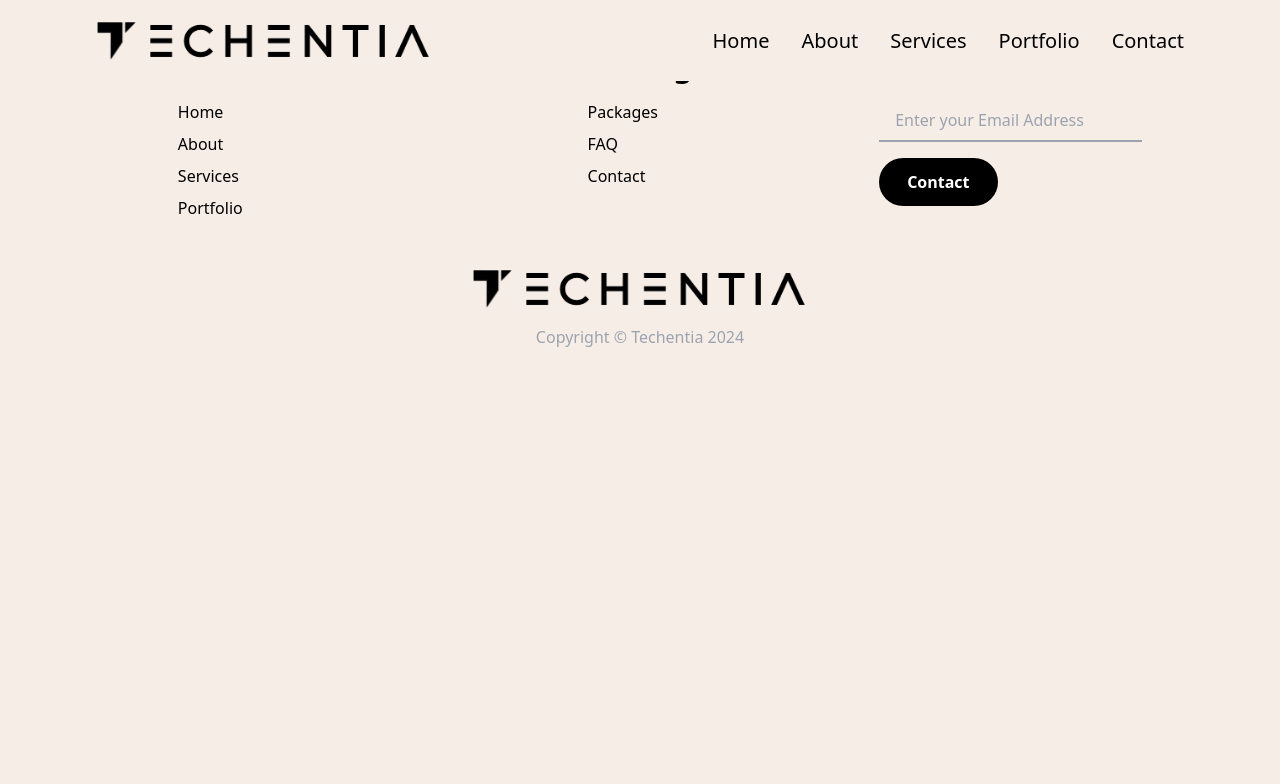
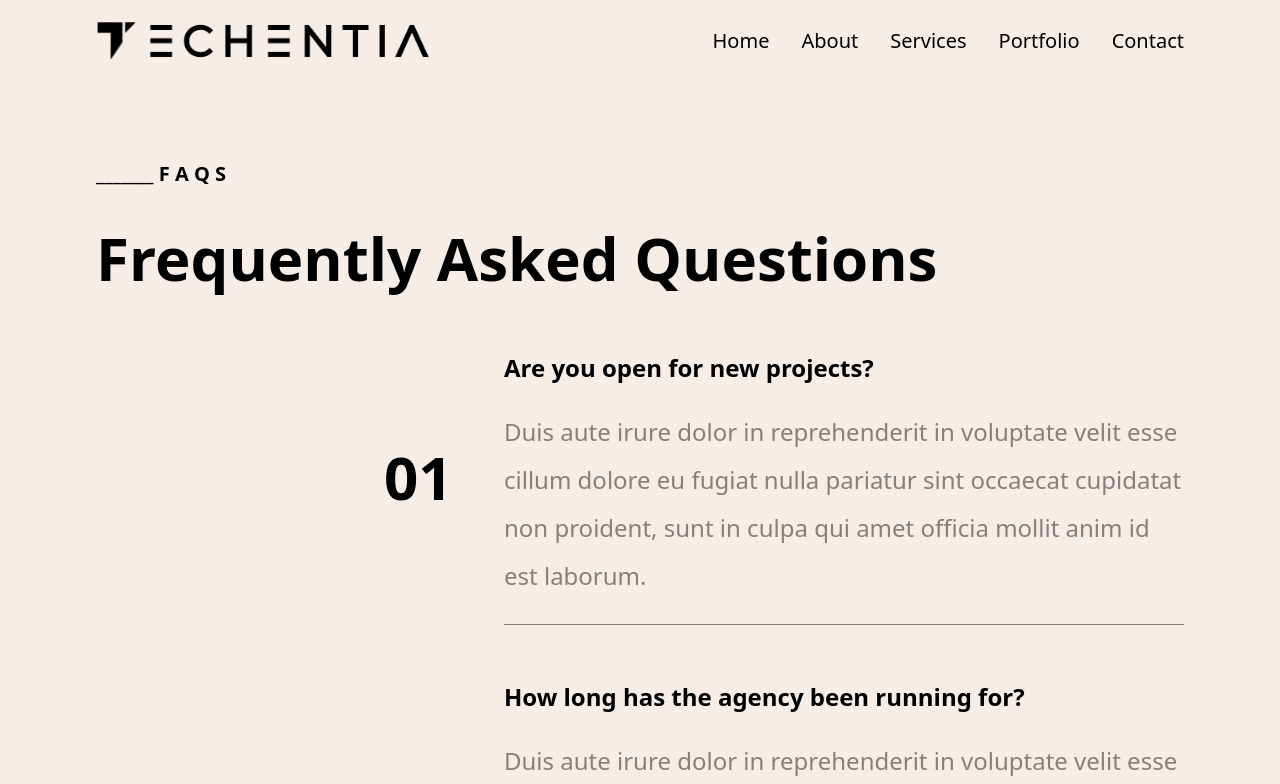
Before and after one commit to taneja-garvit/Techentia, a React (Vite) app: page /faq in a window 1280 px wide. Shown: the top 784 px of the page. Built offline with nearby package versions, Linux system fonts and the light colour scheme.

Commit message:
Feedback6

```diff
--- a/src/App.jsx
+++ b/src/App.jsx
@@ -4,7 +4,7 @@ import viteLogo from '/vite.svg'
 import './App.css'
 import { ImOffice } from 'react-icons/im'
 import { BrowserRouter as Router, Routes, Route } from 'react-router-dom';
-import { About, ContactUs, Home, Portfolio, Services } from './Pages'
+import { About, ContactUs, FAQ, Home, Portfolio, Services } from './Pages'
 import { Footer, Navbar } from './components'
 
 function App() {
@@ -21,6 +21,7 @@ function App() {
           <Route path="/services" element={<Services />} />
           <Route path="/about" element={<About />} />
           <Route path="/contact" element={<ContactUs />} />
+          <Route path="/faq" element={<FAQ />} />
         </Routes>
         <Footer />
       </Router>
--- /dev/null
+++ b/src/Pages/FAQ.jsx
@@ -0,0 +1,21 @@
+import React from 'react'
+import { FAQCard } from '../components'
+
+function FAQ() {
+  return (
+    <div className="pt-[7rem] md:pt-[10rem] pb-[5rem] w-[85%] mx-auto">
+      <div className='flex flex-col gap-10'>
+        <h3 className='font-bold text-xl'>_______ F A Q S</h3>
+        <h1 className='text-3xl sm:text-6xl font-bold'>Frequently Asked Questions</h1>
+        <div className='flex flex-col gap-16 sm:gap-8 w-full justify-end items-end'>
+          <FAQCard id="01" ques="Are you open for new projects?" sol="Duis aute irure dolor in reprehenderit in voluptate velit esse cillum dolore eu fugiat nulla pariatur sint occaecat cupidatat non proident, sunt in culpa qui amet officia mollit anim id est laborum." />
+          <FAQCard id="02" ques="How long has the agency been running for?" sol="Duis aute irure dolor in reprehenderit in voluptate velit esse cillum dolore eu fugiat nulla pariatur sint occaecat cupidatat non proident, sunt in culpa qui amet officia mollit anim id est laborum." />
+          <FAQCard id="03" ques="Do you currently have careers openings?" sol="Duis aute irure dolor in reprehenderit in voluptate velit esse cillum dolore eu fugiat nulla pariatur sint occaecat cupidatat non proident, sunt in culpa qui amet officia mollit anim id est laborum." />
+          <FAQCard id="04" ques="Do you offer discounts for nonprofit companies?" sol="Duis aute irure dolor in reprehenderit in voluptate velit esse cillum dolore eu fugiat nulla pariatur sint occaecat cupidatat non proident, sunt in culpa qui amet officia mollit anim id est laborum." />
+        </div>
+      </div>
+    </div>
+  )
+}
+
+export default FAQ
--- a/src/Pages/Portfolio.jsx
+++ b/src/Pages/Portfolio.jsx
@@ -1,8 +1,5 @@
 import React from 'react'
-import PortfolioCard from '../components/Portfoliocard'
-import { Link } from 'react-router-dom'
-import { FontAwesomeIcon } from '@fortawesome/react-fontawesome'
-import { faArrowRight } from '@fortawesome/free-solid-svg-icons'
+import PortfolioCard from '../components/cards/Portfoliocard'
 
 function Portfolio({ src, title, desc }) {
   return (
--- a/src/Pages/index.js
+++ b/src/Pages/index.js
@@ -1,5 +1,6 @@
 import About from "./About";
 import ContactUs from "./ContactUs";
+import FAQ from "./FAQ";
 import Home from "./Home";
 import Portfolio from "./Portfolio";
 import Services from "./Services";
@@ -10,4 +11,5 @@ export {
     Home,
     Portfolio,
     Services,
+    FAQ,
 }
--- /dev/null
+++ b/src/components/cards/FAQCard.jsx
@@ -0,0 +1,15 @@
+import React from 'react'
+
+function FAQCard({ id, ques, sol }) {
+  return (
+    <div className='flex flex-col md:flex-row items-center justify-between w-full lg:w-[50rem] 3xl:w-[60vw]'>
+      <p className='text-6xl font-semibold md:w-[15%]'>{id}</p>
+      <div className="flex flex-col gap-6 md:w-[85%] border-b border-b-[#877E7E] py-6">
+        <p className="text-2xl font-semibold">{ques}</p>
+        <p className="text-2xl text-[#877E7E] leading-relaxed sm:leading-loose">{sol}</p>
+      </div>
+    </div>
+  )
+}
+
+export default FAQCard
--- a/src/components/footer/Footer.jsx
+++ b/src/components/footer/Footer.jsx
@@ -35,10 +35,10 @@ function Footer({ path = "/" }) {
           <div className="flex flex-col ">
             <h3 className="text-2xl sm:text-3xl font-semibold mb-4">Useful Links</h3>
             <ul className="space-y-2">
-              <li><Link to="/" className="">Home</Link></li>
-              <li><Link to="/about" className="">About</Link></li>
-              <li><Link to="/services" className="">Services</Link></li>
-              <li><Link to="/portfolio" className="">Portfolio</Link></li>
+              <li><Link to="/" className="" onClick={() => window.scrollTo({ top: 0, left: 0, behavior: 'smooth' })}>Home</Link></li>
+              <li><Link to="/about" className="" onClick={() => window.scrollTo({ top: 0, left: 0, behavior: 'smooth' })}>About</Link></li>
+              <li><Link to="/services" className="" onClick={() => window.scrollTo({ top: 0, left: 0, behavior: 'smooth' })}>Services</Link></li>
+              <li><Link to="/portfolio" className="" onClick={() => window.scrollTo({ top: 0, left: 0, behavior: 'smooth' })}>Portfolio</Link></li>
             </ul>
           </div>
         </div>
@@ -46,9 +46,9 @@ function Footer({ path = "/" }) {
           <div className="flex flex-col ">
             <h3 className="text-2xl sm:text-3xl font-semibold mb-4">Pricing</h3>
             <ul className=" space-y-2">
-              <li><Link to="/services" className="">Packages</Link></li>
-              <li><Link to="/contact" className="">FAQ</Link></li>
-              <li><Link to="/contact" className="">Contact</Link></li>
+              <li><Link to="/services" className="" onClick={() => window.scrollTo({ top: 0, left: 0, behavior: 'smooth' })}>Packages</Link></li>
+              <li><Link to="/faq" className="" onClick={() => window.scrollTo({ top: 0, left: 0, behavior: 'smooth' })}>FAQ</Link></li>
+              <li><Link to="/contact" className="" onClick={() => window.scrollTo({ top: 0, left: 0, behavior: 'smooth' })}>Contact</Link></li>
             </ul>
           </div>
         </div>
--- a/src/components/index.js
+++ b/src/components/index.js
@@ -1,9 +1,11 @@
 import Navbar from './navbar/Navbar'
 import Footer from './footer/Footer'
-import PortfolioCard from './Portfoliocard'
+import PortfolioCard from './cards/Portfoliocard'
+import FAQCard from './cards/FAQCard'
 
 export {
     Navbar,
     Footer,
-    PortfolioCard
+    PortfolioCard,
+    FAQCard,
 }
```
Also changed, not shown: src/components/cards/Portfoliocard.jsx (renamed from src/components/Portfoliocard.jsx).
